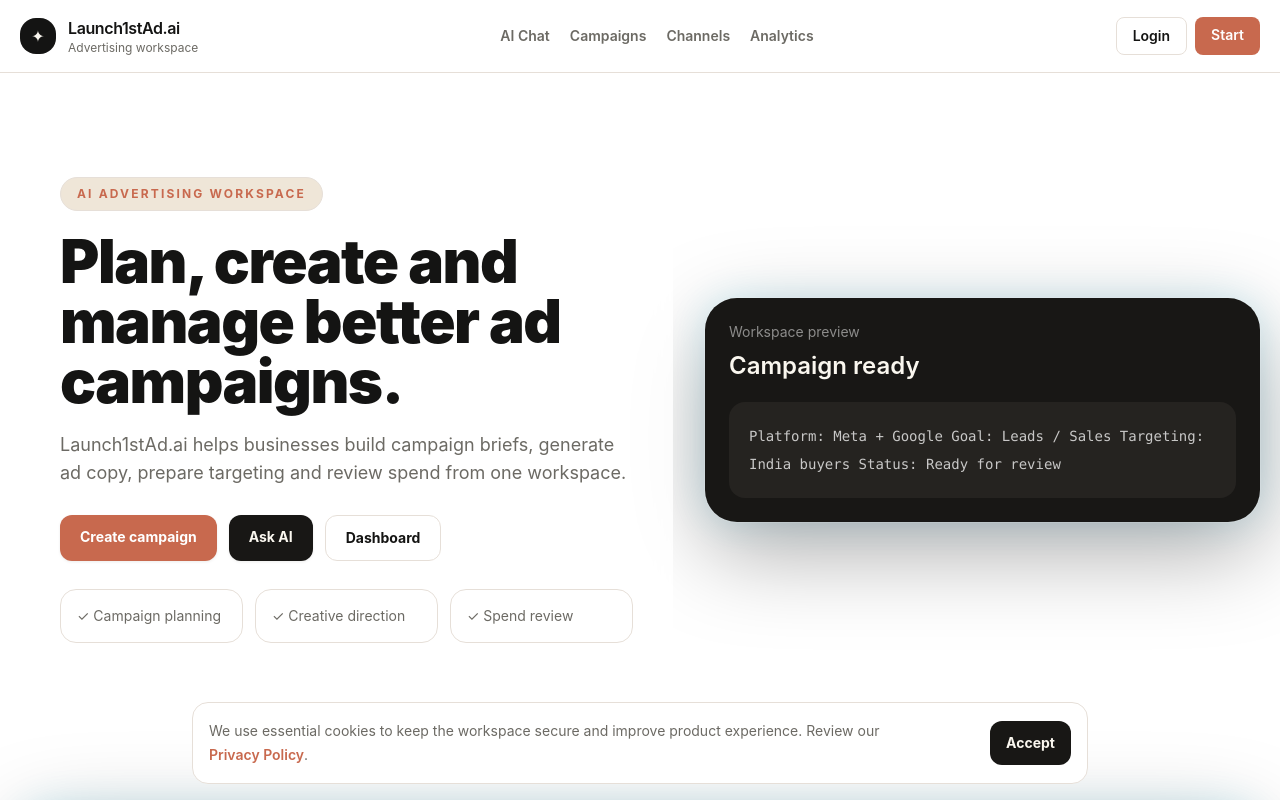
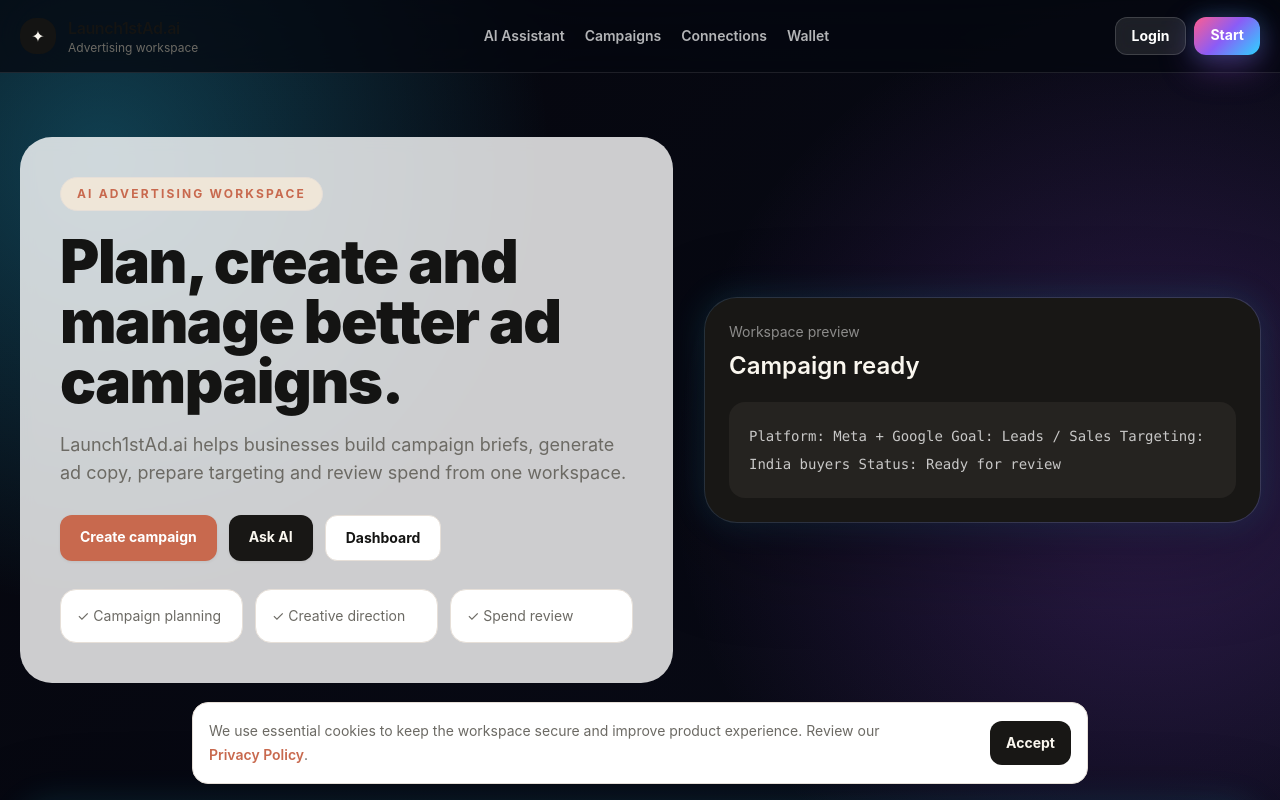
Before and after one commit to lkmeeena882437-dotcom/Launch1stAd.ai, a Next.js app: page / in a window 1280 px wide. Shown: the top 800 px of the page. Built offline with nearby package versions, Linux system fonts and the light colour scheme.

Commit message:
Refresh homepage shell with neon styling

```diff
--- a/app/page.tsx
+++ b/app/page.tsx
@@ -1,4 +1,5 @@
 import Link from "next/link";
+import { AuthActions } from "@/components/auth/AuthActions";
 import { Brand } from "@/components/Brand";
 import { Hero } from "@/components/home/Hero";
 import { IdeaBox } from "@/components/home/IdeaBox";
@@ -8,20 +9,17 @@
 
 export default function HomePage() {
   return (
-    <main className="min-h-screen bg-white text-ink">
-      <header className="sticky top-0 z-30 border-b border-hairline bg-white/90 backdrop-blur">
-        <div className="mx-auto flex max-w-7xl items-center justify-between gap-3 px-5 py-4">
+    <main className="min-h-screen bg-transparent text-ink">
+      <header className="sticky top-0 z-30 border-b border-white/10 bg-[#05070f]/75 backdrop-blur-2xl">
+        <div className="mx-auto flex max-w-7xl items-center justify-between gap-3 px-4 py-3 md:px-5 md:py-4">
           <Link href="/"><Brand /></Link>
-          <nav className="hidden items-center gap-5 text-sm font-semibold text-muted md:flex">
-            <Link href="#ai-chat" className="hover:text-ink">AI Chat</Link>
-            <Link href="/campaign" className="hover:text-ink">Campaigns</Link>
-            <Link href="/connections" className="hover:text-ink">Channels</Link>
-            <Link href="/analytics" className="hover:text-ink">Analytics</Link>
+          <nav className="hidden items-center gap-5 text-sm font-semibold text-white/70 md:flex">
+            <Link href="#ai-chat" className="hover:text-white">AI Assistant</Link>
+            <Link href="/campaign" className="hover:text-white">Campaigns</Link>
+            <Link href="/connections" className="hover:text-white">Connections</Link>
+            <Link href="/wallet" className="hover:text-white">Wallet</Link>
           </nav>
-          <div className="flex shrink-0 gap-2">
-            <Link href="/login" className="rounded-lg border border-hairline bg-white px-4 py-2 text-sm font-semibold">Login</Link>
-            <Link href="/campaign" className="rounded-lg bg-coral px-4 py-2 text-sm font-semibold text-white">Start</Link>
-          </div>
+          <AuthActions />
         </div>
       </header>
       <Hero />
```
